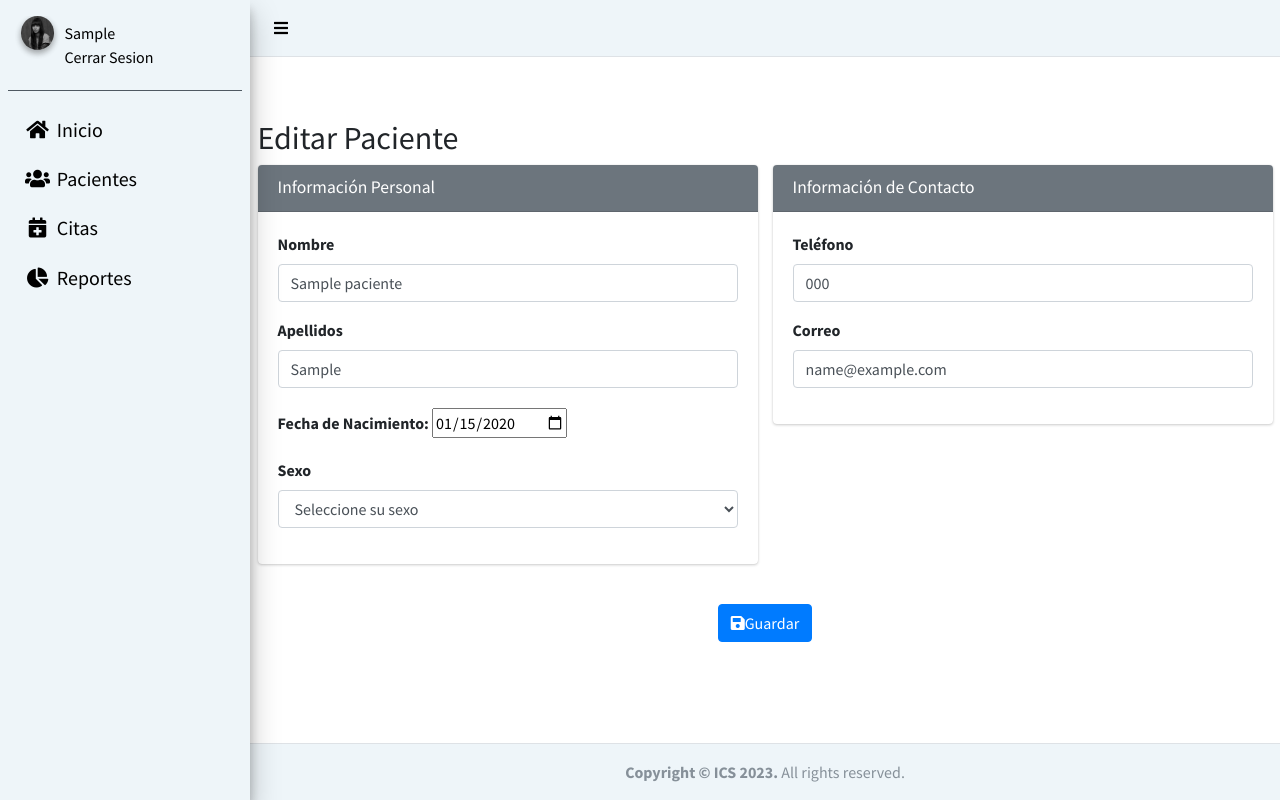
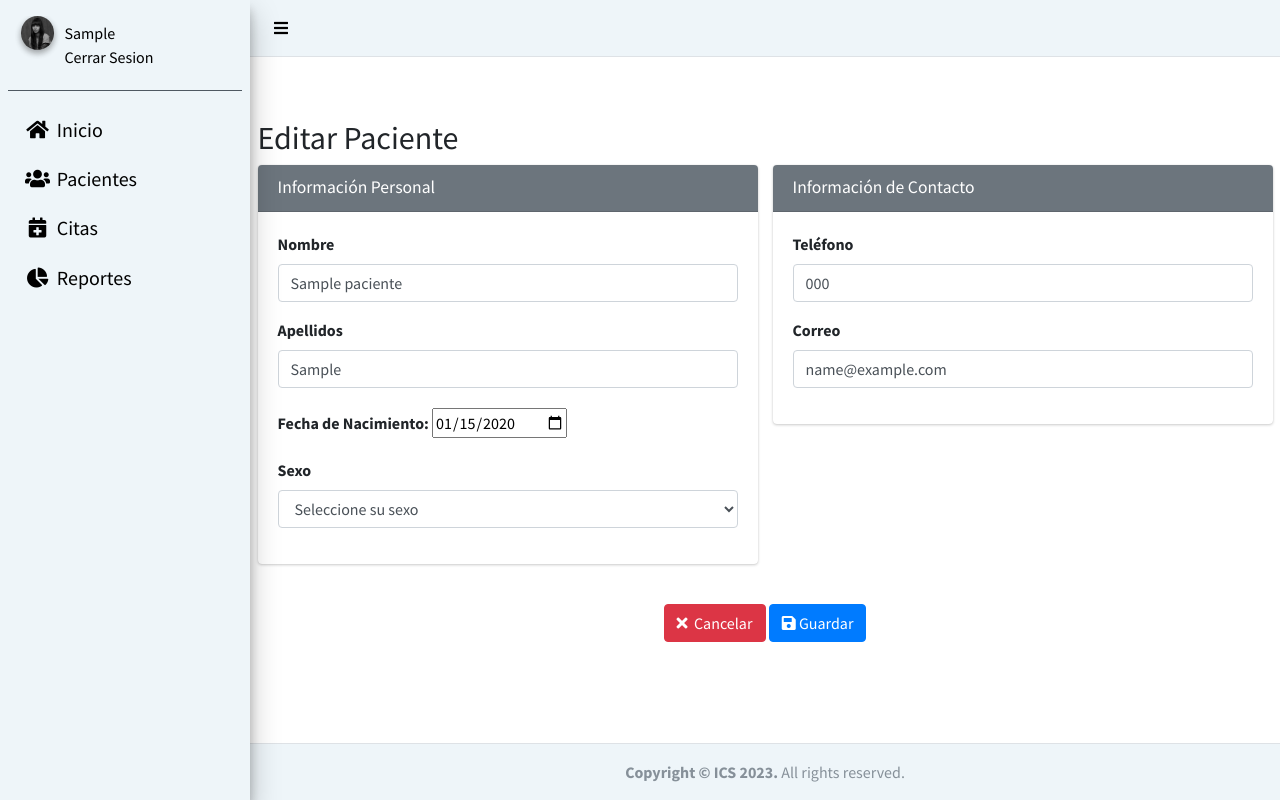
Before and after one commit to Orellanna/Sistema-Gestion-Clinica-Acupuntura, a Django app: a page that uses templates/index_master.html in a window 1280 px wide. Run offline with Django 4.2, Linux system fonts and the light colour scheme; a user stored in the database is signed in; tables that the repository leaves empty hold one stand-in row (values such as "Sample post"); parts of the project's set-up code (start-up, migrations or seed data) failed here and were passed over; some libraries are stand-ins or nearby versions.

Commit message:
refinamiento de vistas
modificacion de posicion y redireccionamiento de botones

```diff
--- a/templates/Vistas_Pacientes/DatosPersonales.html
+++ b/templates/Vistas_Pacientes/DatosPersonales.html
@@ -62,10 +62,10 @@
     <div class="container-fluid">
       <div class="row mb-2">
         <div class="col-sm-6">
-            <a href="" class="btn btn-primary">Regresar</a>
+            <a href="{% url 'GestionPacientes' %}" class="btn btn-primary">Regresar</a>
           </div>
           <div class="col-sm-6">
-            <a href="{% url 'editarPaciente' paciente.id_paciente %}" class="btn btn-info float-right"><i class="fa fa-user"></i>&nbsp; Editar Informacion</a>
+            <a href="{% url 'editarPaciente' paciente.id_paciente %}" class="btn btn-info float-right"><i class="fa fa-pen"></i>&nbsp; Editar Informacion</a>
         </div>
       </div>
     </div><!-- /.container-fluid -->
--- a/templates/Vistas_Pacientes/EditarPaciente.html
+++ b/templates/Vistas_Pacientes/EditarPaciente.html
@@ -79,9 +79,13 @@
                 </div>
                 <div class="container my-6">
                     <div class="row mt-4">
-                    <div class="col-md-12 text-center">
-                        <button type="submit" class="btn btn-primary" > <i class="nav-icon fas fa-save"> </i>Guardar</button>
-                    </div>
+                        <div class="col-md-12 text-center">
+
+                            <a href="{% url 'DatosPersonales' paciente.id_paciente %}" class="btn btn-danger"><i class="fas fa-times"></i>&nbsp; Cancelar</a>
+                            <button type="submit" class="btn btn-primary">
+                                <i class="nav-icon fas fa-save"></i> Guardar
+                            </button>
+                        </div>
                     </div>
                 </div>
 
--- a/templates/Vistas_Pacientes/registrarPaciente.html
+++ b/templates/Vistas_Pacientes/registrarPaciente.html
@@ -77,7 +77,8 @@
                 <div class="container my-6">
                     <div class="row mt-4">
                     <div class="col-md-12 text-center">
-                        <button type="submit" class="btn btn-primary" > <i class="nav-icon fas fa-save"> </i>Guardar</button>
+                        <a href="{% url 'GestionPacientes' %}" class="btn btn-danger"><i class="fas fa-times"></i>&nbsp; Cancelar</a>
+                        <button type="submit" class="btn btn-primary" > <i class="nav-icon fas fa-save"> </i>&nbsp; Guardar</button>
                     </div>
                     </div>
                 </div>
--- a/templates/index_master.html
+++ b/templates/index_master.html
@@ -265,7 +265,7 @@
     $('#example2').DataTable({
       "paging": true,
       "lengthChange": false,
-      "searching": false,
+      "searching": true,
       "ordering": true,
       "info": true,
       "autoWidth": false,
```
